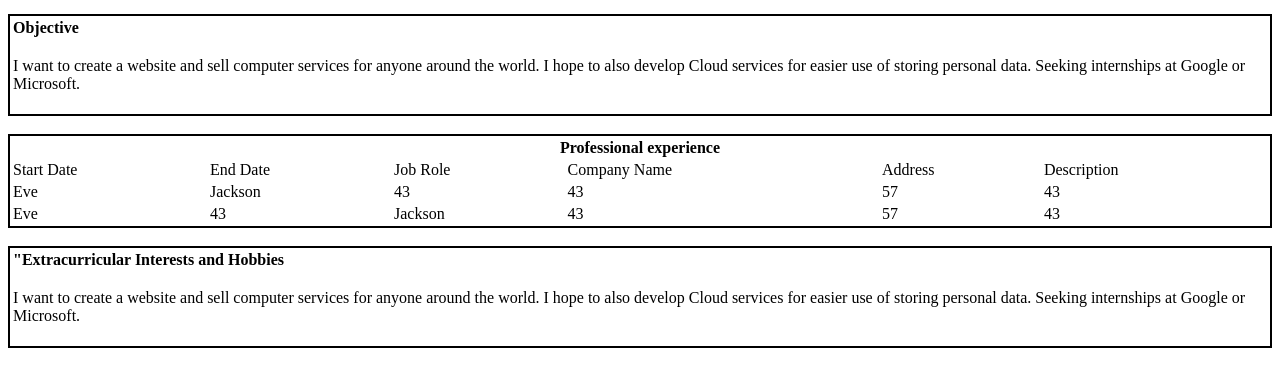
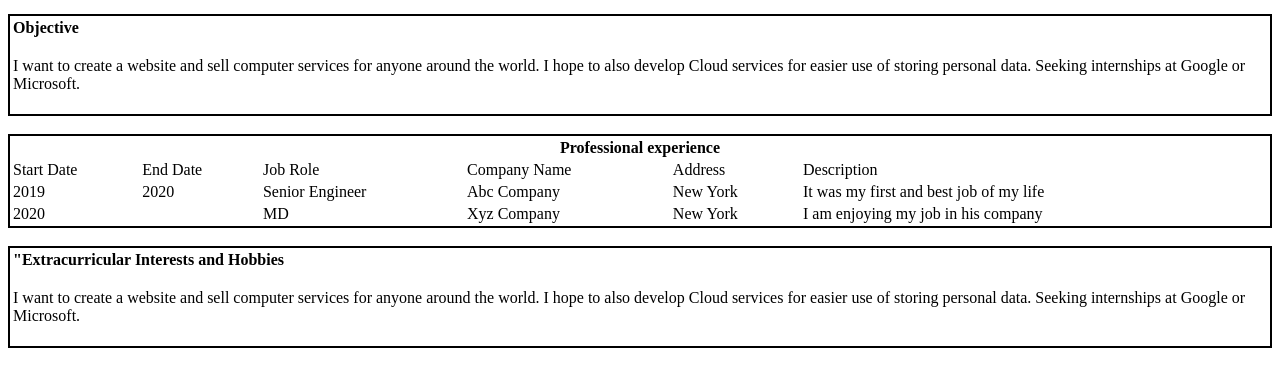
Before and after one commit to MrrGman/Gianni_hw2_csi2520_fs2021, a plain HTML site: page html/resume.html in a window 1280 px wide. Shown: the part 206-586 px from the top of the page. Drawn offline with Linux system fonts and the light colour scheme.

Commit message:
Update resume.html

```diff
--- a/html/resume.html
+++ b/html/resume.html
@@ -51,20 +51,20 @@
           <td>Description</td>
         </tr>
         <tr>
-          <td>Eve</td>
-          <td>Jackson</td>
-          <td>43</td>
-          <td>43</td>
-          <td>57</td>
-          <td>43</td>
+          <td>2019</td>
+          <td>2020</td>
+          <td>Senior Engineer</td>
+          <td>Abc Company</td>
+          <td>New York</td>
+          <td>It was my first and best job of my life</td>
         </tr>
         <tr>
-            <td>Eve</td>
-            <td>43</td>
-            <td>Jackson</td>
-            <td>43</td>
-            <td>57</td>
-            <td>43</td>
+            <td>2020</td>
+            <td></td>
+            <td>MD</td>
+            <td>Xyz Company</td>
+            <td>New York</td>
+            <td>I am enjoying my job in his company</td>
           </tr>
       </table>
 
```
